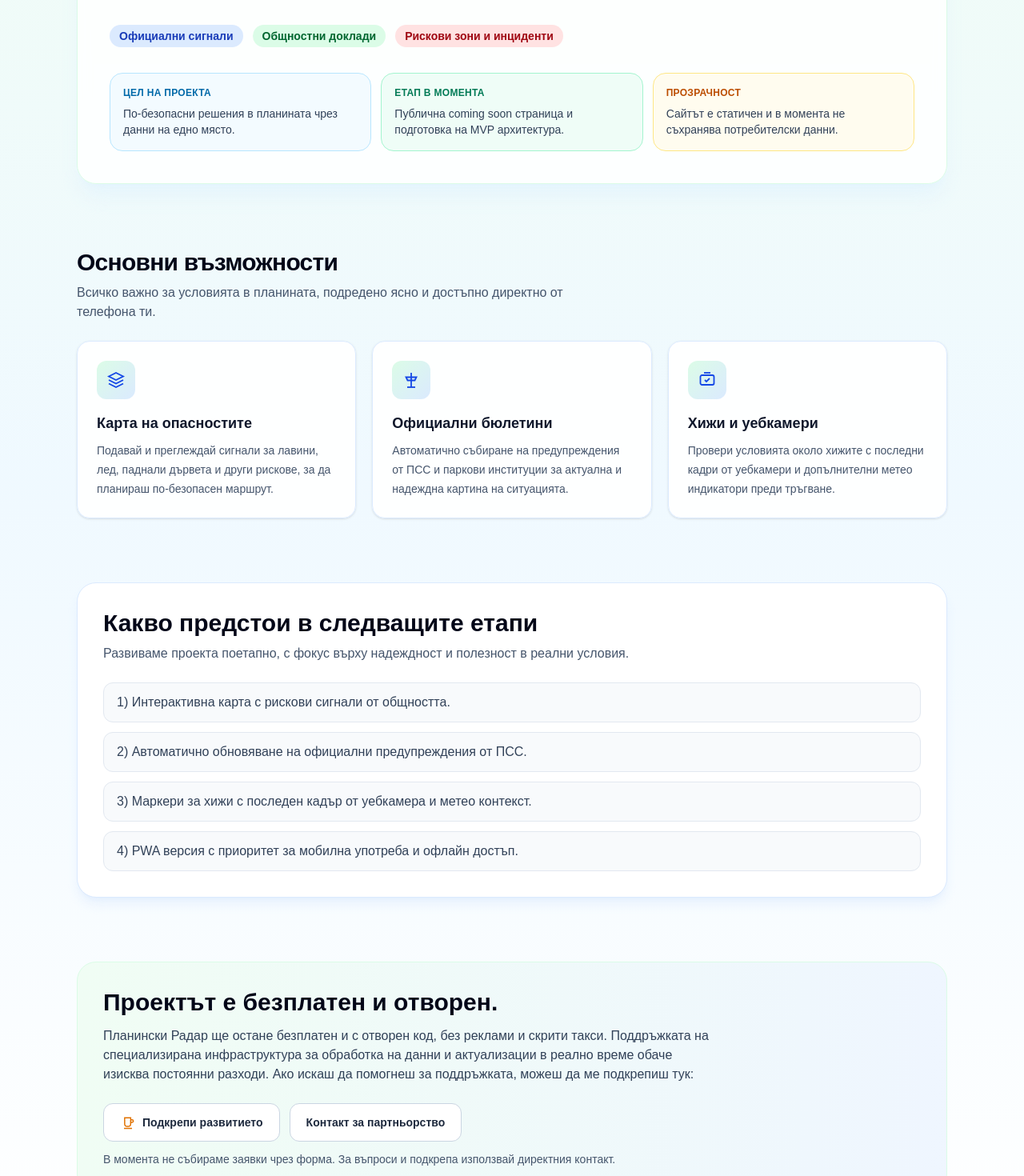
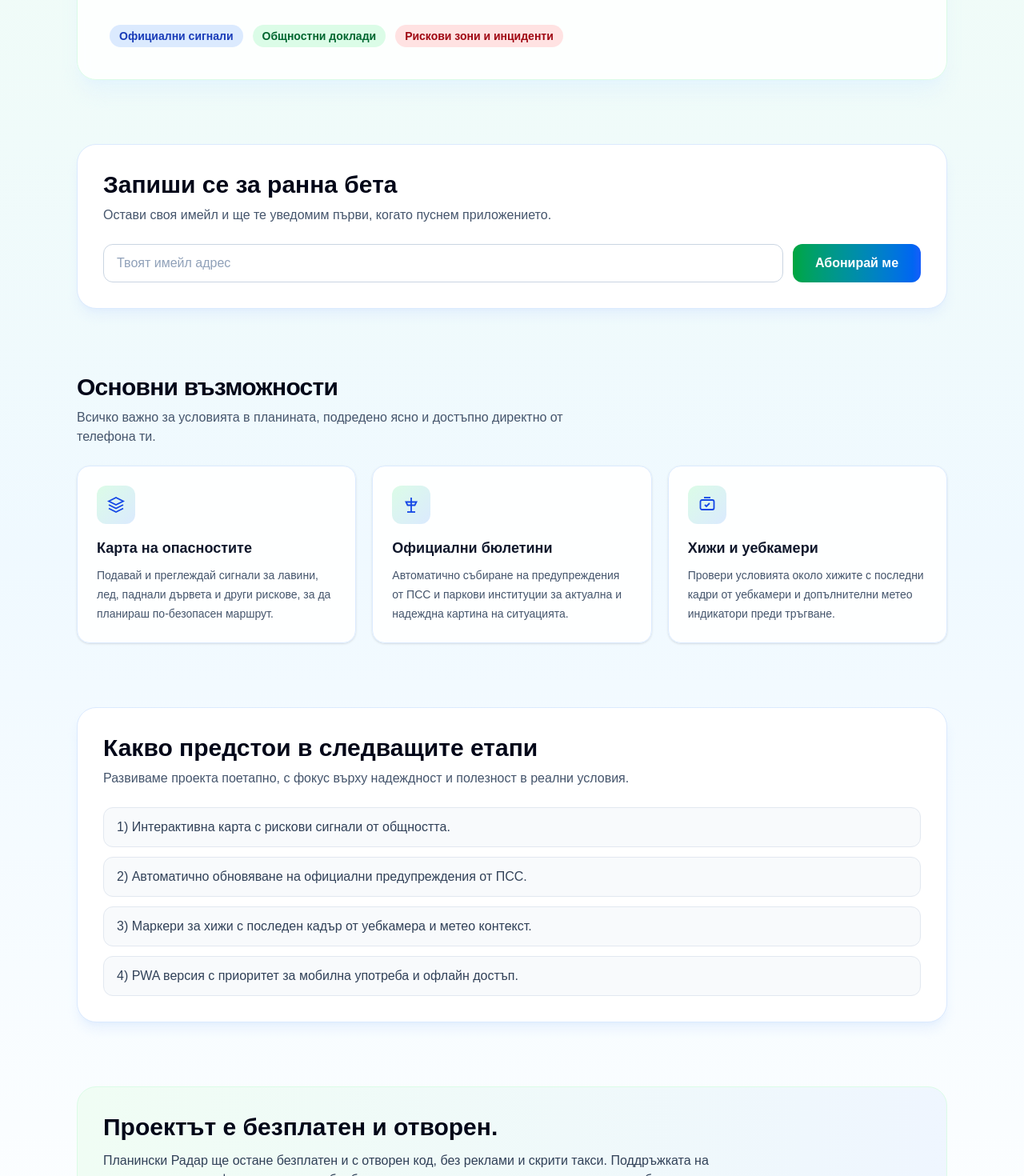
Before and after one commit to Veselin15/coming-soon-planinski-radar, a Next.js app: page / in a window 1280 px wide. Shown: the part 380-1850 px from the top of the page at 80% size. Built offline with nearby package versions, Linux system fonts and the light colour scheme.

Commit message:
revolut and formspree added

```diff
--- a/src/app/page.tsx
+++ b/src/app/page.tsx
@@ -111,33 +111,43 @@ export default function Home() {
               Рискови зони и инциденти
             </span>
           </div>
+        </section>
 
-          <div className="mt-8 grid gap-3 sm:grid-cols-3">
-            <article className="rounded-2xl border border-sky-200 bg-sky-50/80 p-4">
-              <p className="text-xs font-semibold uppercase tracking-wide text-sky-700">
-                Цел на проекта
-              </p>
-              <p className="mt-2 text-sm text-slate-700">
-                По-безопасни решения в планината чрез данни на едно място.
-              </p>
-            </article>
-            <article className="rounded-2xl border border-emerald-200 bg-emerald-50/80 p-4">
-              <p className="text-xs font-semibold uppercase tracking-wide text-emerald-700">
-                Етап в момента
-              </p>
-              <p className="mt-2 text-sm text-slate-700">
-                Публична coming soon страница и подготовка на MVP архитектура.
-              </p>
-            </article>
-            <article className="rounded-2xl border border-amber-200 bg-amber-50/80 p-4">
-              <p className="text-xs font-semibold uppercase tracking-wide text-amber-700">
-                Прозрачност
-              </p>
-              <p className="mt-2 text-sm text-slate-700">
-                Сайтът е статичен и в момента не съхранява потребителски данни.
-              </p>
-            </article>
+        <section className="rounded-3xl border border-blue-100 bg-white p-6 shadow-lg shadow-blue-100/60 sm:p-8">
+          <div className="max-w-3xl">
+            <h2 className="text-2xl font-bold text-slate-950 sm:text-3xl">
+              Запиши се за ранна бета
+            </h2>
+            <p className="mt-2 text-slate-600">
+              Остави своя имейл и ще те уведомим първи, когато пуснем
+              приложението.
+            </p>
           </div>
+
+          {/* This form submits directly to Formspree and does not require a backend. */}
+          <form
+            action="https://formspree.io/f/xpqyqdgv"
+            method="POST"
+            className="mt-6 flex flex-col gap-3 sm:flex-row sm:items-center"
+          >
+            <label htmlFor="waitlist-email" className="sr-only">
+              Твоят имейл адрес
+            </label>
+            <input
+              id="waitlist-email"
+              type="email"
+              name="email"
+              required
+              placeholder="Твоят имейл адрес"
+              className="h-12 w-full rounded-xl border border-slate-300 bg-white px-4 text-base text-slate-900 placeholder:text-slate-400 focus:border-blue-500 focus:outline-none focus:ring-2 focus:ring-blue-200 sm:flex-1"
+            />
+            <button
+              type="submit"
+              className="inline-flex h-12 min-w-40 items-center justify-center rounded-xl bg-gradient-to-r from-green-600 to-blue-600 px-6 text-base font-semibold text-white transition hover:from-green-700 hover:to-blue-700 focus:outline-none focus:ring-2 focus:ring-blue-300 focus:ring-offset-2"
+            >
+              Абонирай ме
+            </button>
+          </form>
         </section>
 
         <section aria-labelledby="features-heading" className="space-y-6">
@@ -204,43 +214,42 @@ export default function Home() {
             постоянни разходи. Ако искаш да помогнеш за поддръжката, можеш да
             ме подкрепиш тук:
           </p>
-          <div className="mt-6 flex flex-col gap-3 sm:flex-row sm:items-center">
+          <div className="mt-6">
             <a
-              href="https://www.buymeacoffee.com/"
+              href="https://revolut.me/veselin_v06"
               target="_blank"
-              rel="noreferrer noopener"
+              rel="noopener noreferrer"
               className="inline-flex h-12 items-center justify-center gap-2 rounded-xl border border-slate-300 bg-white px-5 text-sm font-semibold text-slate-800 transition hover:bg-slate-100 focus:outline-none focus:ring-2 focus:ring-blue-300 focus:ring-offset-2"
             >
               <svg
                 viewBox="0 0 24 24"
                 aria-hidden="true"
-                className="h-5 w-5 text-amber-600"
+                className="h-5 w-5 text-emerald-600"
                 fill="none"
                 stroke="currentColor"
                 strokeWidth="1.8"
               >
-                <path d="M7 5h9v9a4 4 0 0 1-4 4h-1a4 4 0 0 1-4-4V5Z" />
-                <path d="M16 8h2a2 2 0 1 1 0 4h-2" />
-                <path d="M6 21h12" />
+                <path d="M4 8.5h16" />
+                <rect x="3" y="5" width="18" height="14" rx="2.5" />
+                <path d="M7 14h6" />
               </svg>
-              Подкрепи развитието
-            </a>
-            <a
-              href="mailto:hello@planinskiradar.com"
-              className="inline-flex h-12 items-center justify-center rounded-xl border border-slate-300 bg-white px-5 text-sm font-semibold text-slate-800 transition hover:bg-slate-100 focus:outline-none focus:ring-2 focus:ring-blue-300 focus:ring-offset-2"
-            >
-              Контакт за партньорство
+              Подкрепи проекта чрез Revolut
             </a>
           </div>
-          <p className="mt-3 text-xs text-slate-600 sm:text-sm">
-            В момента не събираме заявки чрез форма. За въпроси и подкрепа
-            използвай директния контакт.
+          <p className="mt-4 text-sm text-slate-700">
+            За въпроси, идеи или партньорство, пиши ми директно на:{" "}
+            <a
+              href="mailto:contact@planinskiradar.com"
+              className="font-semibold text-sky-700 underline decoration-sky-300 underline-offset-4 hover:text-sky-800"
+            >
+              contact@planinskiradar.com
+            </a>
           </p>
         </section>
       </main>
 
       <footer className="border-t border-slate-200 bg-white/80 px-4 py-5 text-center text-sm text-slate-600 sm:px-6">
-        © {new Date().getFullYear()} Планински Радар
+        © {new Date().getFullYear()} Планински Радар · planinskiradar.com
       </footer>
     </div>
   );
```
